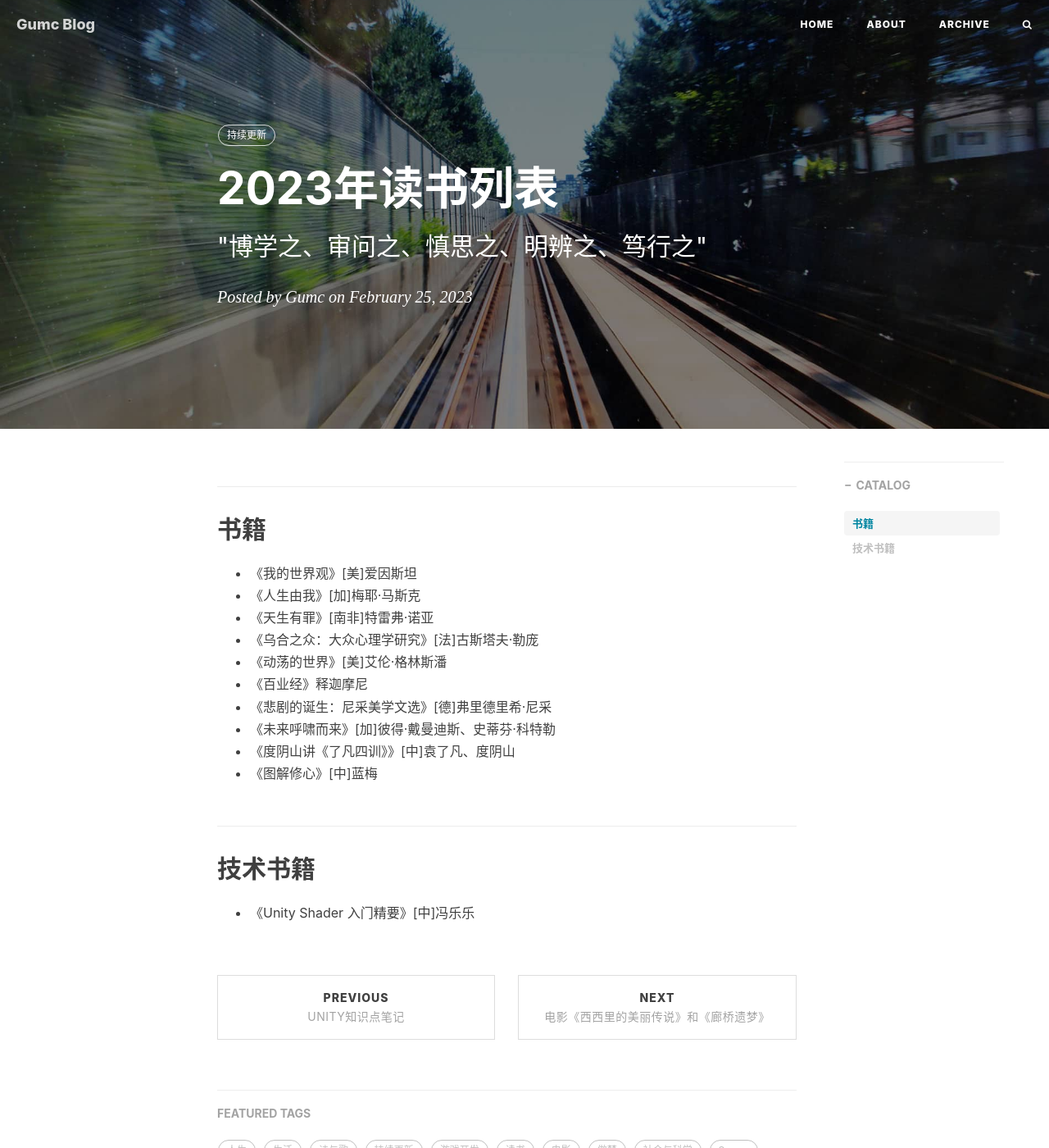
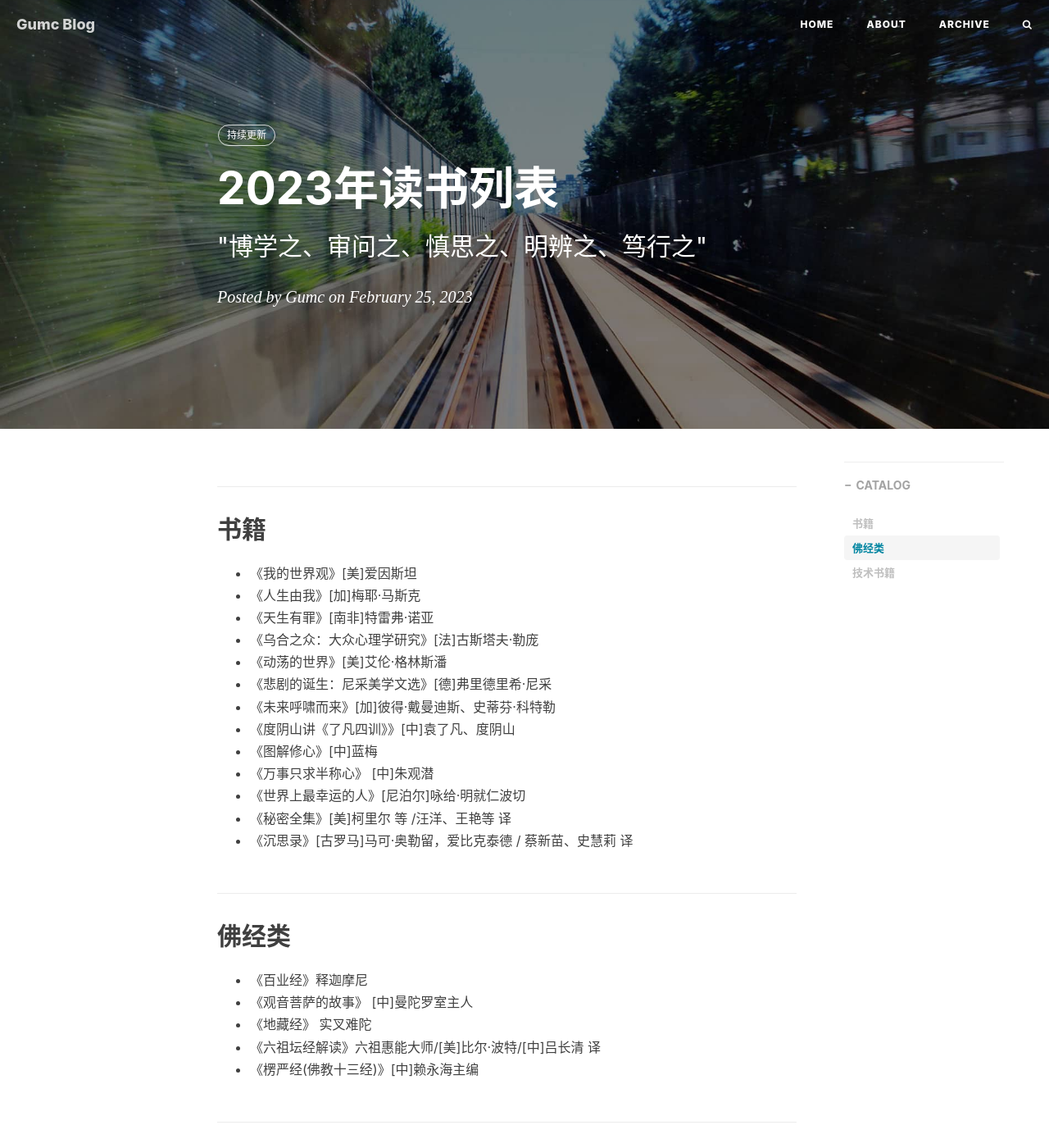
Before and after one commit to gumcstronger/gumcstronger.github.io, a Jekyll site: the page built from _posts/2023/2023-02-24-book.md, in a window 1280 px wide and 1400 px high. Shown: the whole window at 82% size. Built offline with Jekyll 4.4.1, drawn with Linux system fonts in a browser that asks for light colours; comment, search, counter and statistics services are not loaded.

Commit message:
Update 2023-02-24-book.md

```diff
--- a/_posts/2023/2023-02-24-book.md
+++ b/_posts/2023/2023-02-24-book.md
@@ -16,11 +16,22 @@ tags:
 * 《天生有罪》[南非]特雷弗·诺亚
 * 《乌合之众：大众心理学研究》[法]古斯塔夫·勒庞
 * 《动荡的世界》[美]艾伦·格林斯潘
-* 《百业经》释迦摩尼
 * 《悲剧的诞生：尼采美学文选》[德]弗里德里希·尼采
 * 《未来呼啸而来》[加]彼得·戴曼迪斯、史蒂芬·科特勒
 * 《度阴山讲《了凡四训》》[中]袁了凡、度阴山
 * 《图解修心》[中]蓝梅
+* 《万事只求半称心》 [中]朱观潜
+* 《世界上最幸运的人》[尼泊尔]咏给·明就仁波切
+* 《秘密全集》[美]柯里尔 等 /汪洋、王艳等 译
+* 《沉思录》[古罗马]马可·奥勒留，爱比克泰德 / 蔡新苗、史慧莉 译
+
+## 佛经类
+
+* 《百业经》释迦摩尼
+* 《观音菩萨的故事》 [中]曼陀罗室主人
+* 《地藏经》 实叉难陀
+* 《六祖坛经解读》六祖惠能大师/[美]比尔·波特/[中]吕长清 译
+* 《楞严经(佛教十三经)》[中]赖永海主编
 
 ## 技术书籍
 
```
